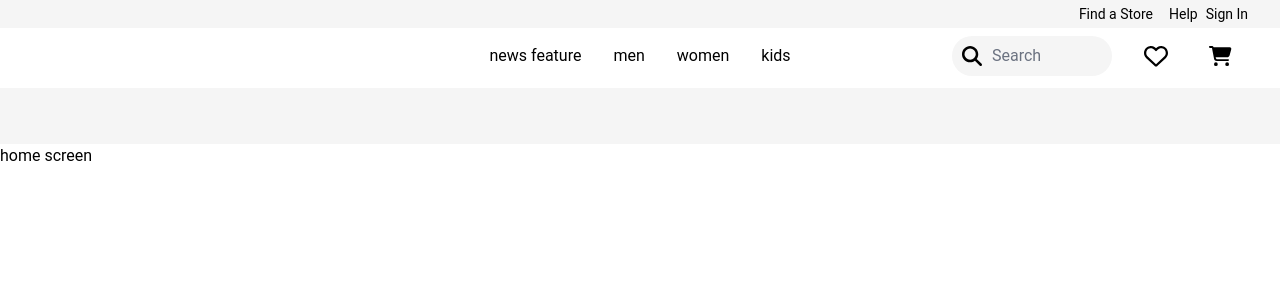
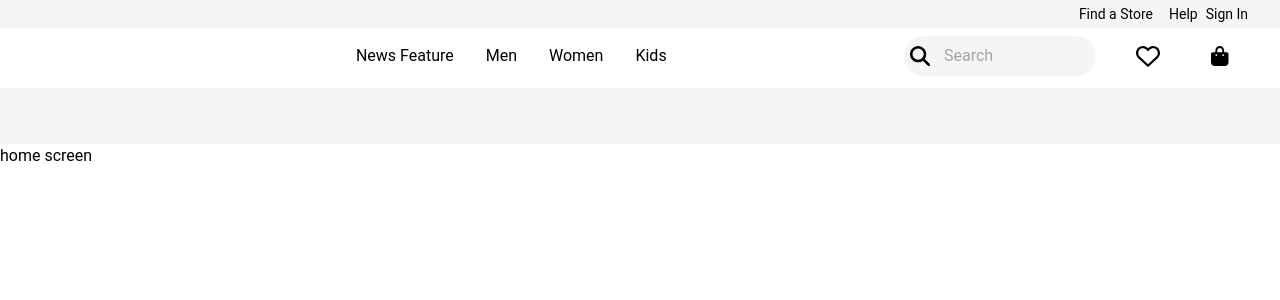
Before and after one commit to mSharifHub/e-commerce, a React (Create React App) app: page / in a window 1280 px wide. Shown: the top 300 px of the page. Built offline with nearby package versions, Linux system fonts and the light colour scheme.

Commit message:
debugged the navigation helper modal animation transtion by adding 100ms time out before changing the state

```diff
--- a/src/components/header/Header.jsx
+++ b/src/components/header/Header.jsx
@@ -16,7 +16,7 @@ export default function Header() {
   const [activeModal, setActiveModal] = useState(null);
   const [showModal, setShowModal] = useState(false);
   const [isSectionHovered, setIsSectionHovered] = useState(false);
-  const [isModalHovered, setIsModalHovered] = useState(false);
+  const [_, setIsModalHovered] = useState(false);
 
   useEffect(() => {
     let timerModal;
@@ -33,7 +33,7 @@ export default function Header() {
   }, [isSectionHovered]);
 
   return (
-    <div className="hidden md:flex justify-end items-center bg-neutral-100 py-1">
+    <div className="transtion-transform duration-300 -translate-y-full  md:translate-y-0  flex justify-end items-center bg-neutral-100 py-1">
       <nav className="items-center  mx-8 text-sm inline-flex cursor pointer">
         <Link
           to="/api/find-store"
--- a/src/components/navigation/icons/CartIcon.jsx
+++ b/src/components/navigation/icons/CartIcon.jsx
@@ -1,6 +1,6 @@
 /* eslint-disable react/self-closing-comp */
 import { FontAwesomeIcon } from "@fortawesome/react-fontawesome";
-import { faCartShopping } from "@fortawesome/free-solid-svg-icons";
+import { faBagShopping } from "@fortawesome/free-solid-svg-icons";
 import { useUser } from "../../../providers/contexts/userContext";
 
 export default function CartIcon() {
@@ -9,11 +9,11 @@ export default function CartIcon() {
   } = useUser();
 
   return (
-    <div className=" flex justify-center items-centertransition-all duration-200 hover:scale-110 cursor-pointer w-10 h-10">
+    <div className=" flex justify-center items-centertransition-all duration-75 hover:scale-110 cursor-pointer w-10 h-10">
       <div className=" relative flex justify-between items-center space-x-4 z-20">
-        <FontAwesomeIcon icon={faCartShopping} size="lg" />
+        <FontAwesomeIcon icon={faBagShopping} size="lg" />
         {shoppingCart.length > 0 ? (
-          <div className="absolute -top-4 -left-1/2 translate-x-1/3 bg-black w-8 h-4 rounded-full flex items-center justify-center whitespace-nowrap">
+          <div className="absolute top-0 -left-1/2 translate-x-1/3 bg-black w-8 h-4 rounded-full flex items-center justify-center whitespace-nowrap">
             <span className=" text-white text-sm font-bold">
               {shoppingCart.length}
             </span>
--- a/src/components/navigation/icons/HeartIcon.jsx
+++ b/src/components/navigation/icons/HeartIcon.jsx
@@ -9,7 +9,7 @@ export default function HeartIcon() {
   } = useUser();
 
   return (
-    <div className="mx-2 transition-all duration-300 hover:scale-125 cursor-pointer">
+    <div className="mx-2 transition-all duration-75 hover:scale-125 cursor-pointer">
       <div className=" relative flex justify-center items-center">
         <span className="md:hidden absolute  w-10 h-10 rounded-full opacity-0 bg-slate-300 transition-opacity duration-150 hover:opacity-30"></span>
         {favorites.length > 0 ? (
--- a/src/components/navigation/navigation_helpers/NavHelper.jsx
+++ b/src/components/navigation/navigation_helpers/NavHelper.jsx
@@ -19,6 +19,7 @@ export default function NavHelper() {
   const [isOverModal, setIsOverModal] = useState(false);
   const { dispatch } = useModal();
 
+  // useEffect to set modal either true or false
   useEffect(() => {
     let modalTimer;
 
@@ -37,6 +38,7 @@ export default function NavHelper() {
     return () => clearTimeout(modalTimer);
   }, [isSectionHovered, isModalHovered, dispatch]);
 
+  // useEffect  to scroll down modal as window scrolls down on y-axis
   useEffect(() => {
     const modalOnScrollDown = () => {
       const modalElement = document.getElementById("modal-nav-helper");
@@ -56,8 +58,8 @@ export default function NavHelper() {
   }, []);
 
   return (
-    <div className="relative grid grid-cols-1 lg:grid-cols-[0.2fr_2fr] xl:grid-cols-[0.5fr_1fr_0.5fr]">
-      <nav className="hidden  transition-all duration-300 ease-out lg:flex  space-x-[2rem]  justify-center items-center col-span-1 col-start-2 ">
+    <div className="relative  transition-all duration-300 ease-out -translate-y-1/2  md:translate-y-0 grid grid-cols-1 lg:grid-cols-[0.2fr_2fr] ">
+      <nav className="hidden  md:flex  space-x-[2rem]  justify-center items-center col-span-1  col-start-1 lg:col-start-2">
         {sections.map((section) => (
           <div
             key={section}
@@ -65,8 +67,12 @@ export default function NavHelper() {
               setActiveModal(section);
               setIsSectionHovered(true);
             }}
-            onMouseLeave={() => setIsSectionHovered(false)}
-            className="relative  cursor-pointer"
+            onMouseLeave={() =>
+              setTimeout(() => {
+                setIsSectionHovered(false);
+              }, 100)
+            }
+            className="relative cursor-pointer capitalize"
           >
             {section.replace("_", " ")}
             <span
@@ -80,7 +86,7 @@ export default function NavHelper() {
         ))}
       </nav>
 
-      <div className=" flex transition-all duration-150 ease-out justify-center md:justify-end  items-center space-x-20 md:space-x-8 col-span-1 col-start-1 md:col-start-2 lg:col-start-3 ">
+      <div className=" flex transition-all duration-150 ease-out justify-end  items-center space-x-10 col-span-1 col-start-1 md:col-start-2 lg:col-start-3 ">
         <SearchBar />
         <HeartIcon />
         <CartIcon />
@@ -92,11 +98,17 @@ export default function NavHelper() {
           <div
             id="modal-nav-helper"
             onMouseEnter={() => setIsModalHovered(true)}
-            onMouseLeave={() => setIsModalHovered(false)}
+            onMouseLeave={() =>
+              setTimeout(() => {
+                setIsModalHovered(false);
+              }, 100)
+            }
             className={`${
-              !isOverModal ? "absolute top-[6rem]" : "fixed top-0 "
+              !isOverModal ? "absolute top-[5.5rem]" : "fixed top-0 "
             } inset-x-0  h-[30rem] bg-white z-50 ${
-              isSectionHovered ? "animate-slide-down" : "animate-slide-up"
+              isSectionHovered || isModalHovered
+                ? "animate-slide-down"
+                : "animate-slide-up"
             }`}
           >
             <NavigationHelperModal
--- a/src/components/navigation/search/SearchBar.jsx
+++ b/src/components/navigation/search/SearchBar.jsx
@@ -70,7 +70,7 @@ export function SearchBar() {
             dispatch({ type: "BLUR_SCREEN", payload: "fullScreen" });
             setModalAnimation("animate-expandModalRightToLeft"); // Ensure we're setting the correct initial animation
           }}
-          className="absolute top-1/2 -translate-y-1/2 right-0 sm:left-0 w-10 h-10 flex justify-center items-center cursor-pointer rounded-full transition-all duration-100 ease-out hover:bg-slate-200 hover:scale-110"
+          className="absolute top-1/2 -translate-y-1/2 right-0 md:left-0 w-8 h-8 flex justify-center items-center cursor-pointer rounded-full transition-all duration-75 ease-out hover:bg-slate-200 hover:scale-125"
         >
           <FontAwesomeIcon icon={faSearch} size="lg" />
         </div>
@@ -81,7 +81,7 @@ export function SearchBar() {
           id="searchBar"
           value={input}
           onChange={handleOnInputChange}
-          className="hidden sm:flex rounded-full w-[10rem] pl-10 bg-neutral-100 text-nowrap border-none hover:bg-slate-200 focus:outline-none focus:border-transparent focus:ring-0"
+          className="hidden md:flex rounded-full w-[12rem] pl-10 placeholder:text-neutral-400 placeholder bg-neutral-100 text-nowrap border-none hover:bg-slate-100 focus:outline-none focus:border-transparent focus:ring-0"
           placeholder="Search"
           autoComplete="off"
         />
--- a/src/components/navigation/search/SearchModal.jsx
+++ b/src/components/navigation/search/SearchModal.jsx
@@ -71,7 +71,7 @@ export default function SearchModal({
             className={`flex rounded-full  transition-all duration-300 ease-out ${
               inputExpand
                 ? " w-[15rem]  sm:w-[20rem]  md:w-[30rem] lg:w-[40rem] xl:w-[50rem]"
-                : "w-[10rem]"
+                : "w-[12rem]"
             } pl-20  bg-neutral-100  text-nowrap  border-none   hover:bg-slate-200 focus:outline-none  focus:border-transparent focus:ring-0 `}
             placeholder="Search"
             autoComplete="off"
```
